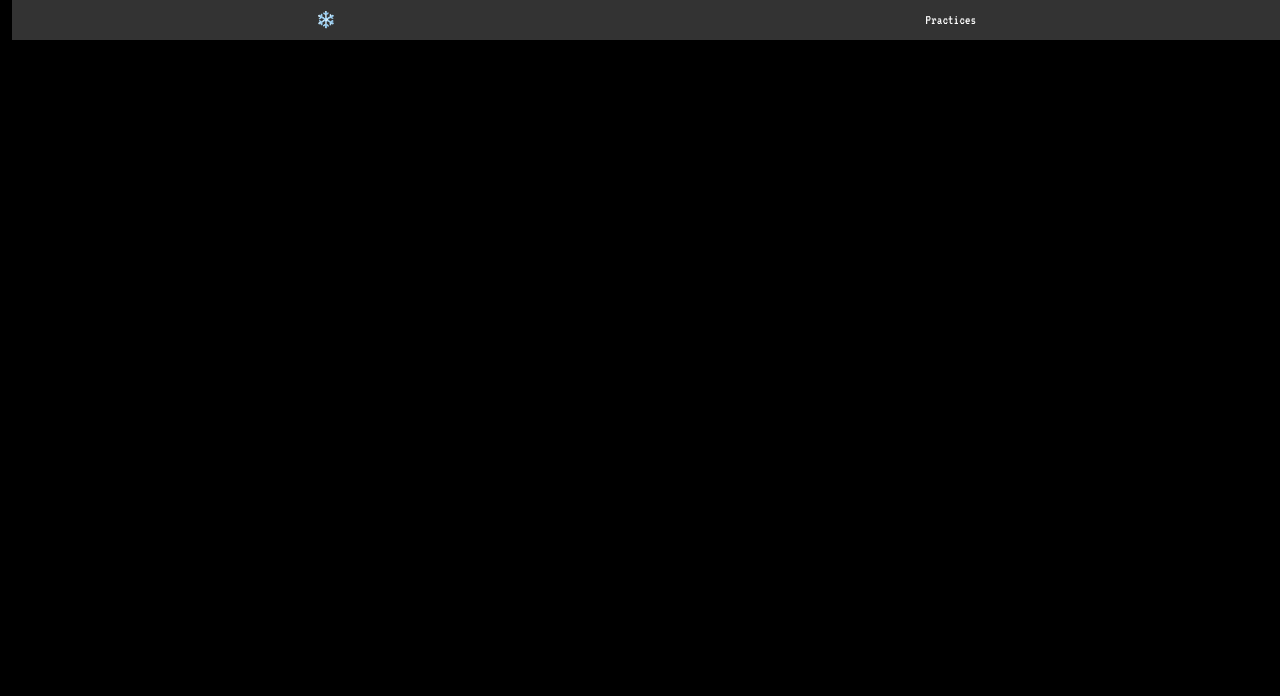
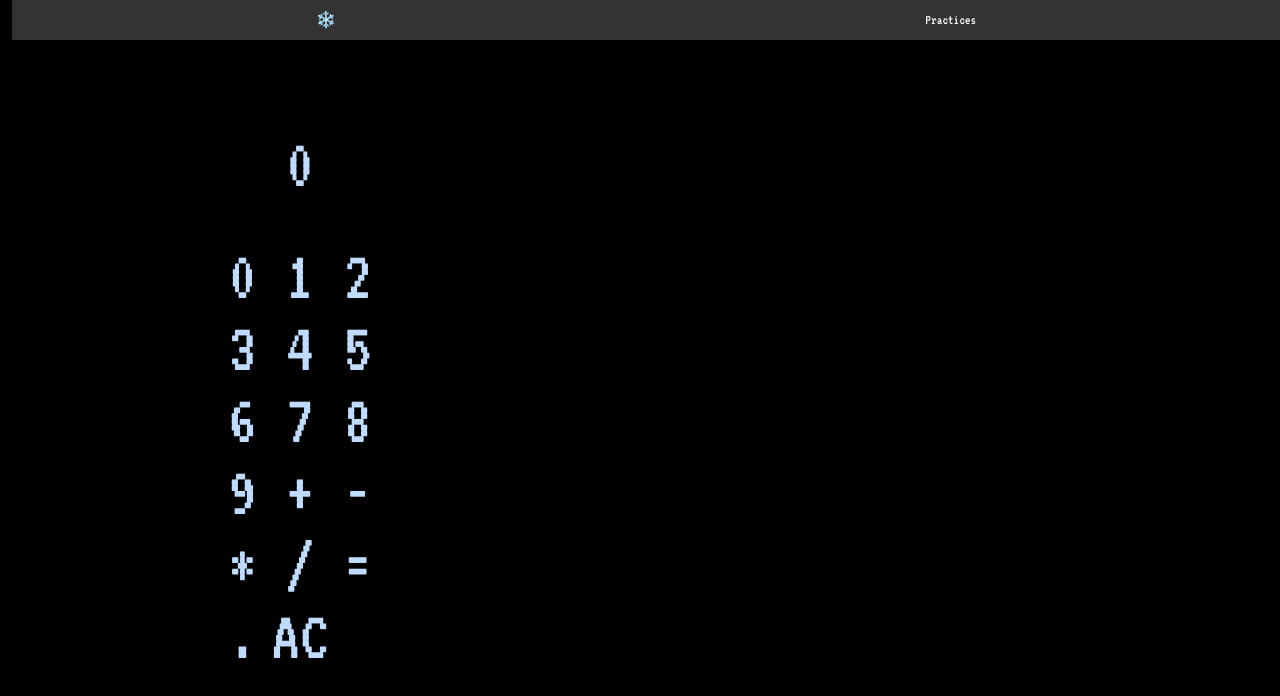
Before and after one commit to snow-t-m-yang/react-practice202304, a Next.js app: page /calculator in a window 1280 px wide. Shown: the top 696 px of the page. Built offline with nearby package versions, Linux system fonts and the light colour scheme.

Commit message:
chore: Update Calculator

```diff
--- a/components/Calculator.tsx
+++ b/components/Calculator.tsx
@@ -1,9 +1,107 @@
 "use client";
 import { useReducer } from "react";
 
-const Calculator = () => {
+type State = {
+  output: string;
+};
+
+type Action =
+  | { type: "SET_OUTPUT"; payload: string }
+  | { type: "CLEAR_OUTPUT" };
+
+const initialState: State = {
+  output: "0",
+};
+
+const calcuReducer = (state: State, action: Action) => {
+  switch (action.type) {
+    case "SET_OUTPUT":
+      return { output: action.payload };
+    case "CLEAR_OUTPUT":
+      return { output: "0" };
+    default:
+      return state;
+  }
+};
+
+const Calculator: React.FC = () => {
+  const [state, dispatch] = useReducer(calcuReducer, initialState);
+
+  const handleInput = (e: React.MouseEvent<HTMLElement>) => {
+    const input = (e.target as HTMLElement)?.textContent ?? "";
+    if (input === "AC") {
+      dispatch({ type: "CLEAR_OUTPUT" });
+      return;
+    }
+
+    if (state.output === "0") {
+      dispatch({ type: "SET_OUTPUT", payload: input });
+    } else {
+      dispatch({ type: "SET_OUTPUT", payload: state.output + input });
+    }
+  };
+
+  const handleOperator = (e: React.MouseEvent) => {
+    const operator = (e.target as HTMLElement)?.textContent ?? "";
+    dispatch({ type: "SET_OUTPUT", payload: `${state.output}${operator}` });
+  };
+
+  const handleEqual = () => {
+    const expression = state.output.split(/([-+*/])/);
+    console.log(expression);
+    let result = Number(expression[0]);
+
+    for (let i = 1; i < expression.length; i += 2) {
+      const operator = expression[i];
+      const operand = Number(expression[i + 1]);
+
+      switch (operator) {
+        case "+":
+          result += operand;
+          break;
+        case "-":
+          result -= operand;
+          break;
+        case "*":
+          result *= operand;
+          break;
+        case "/":
+          result /= operand;
+          break;
+      }
+    }
+    console.log(expression);
+    dispatch({
+      type: "SET_OUTPUT",
+      payload: (Math.round(result * 100) / 100).toString(),
+    });
+  };
+
   return (
-    <section className="grid gap-10 pt-32 text-2xl text-blue-200 place-items-center"></section>
+    <section className="grid max-w-xl gap-10 pt-32 text-blue-200 text-7xl place-items-center">
+      <div className="flex flex-wrap max-w-xl">
+        <h1 className="">{state.output}</h1>
+      </div>
+      <div className="grid grid-cols-3 text-7xl">
+        <button onClick={handleInput}>0</button>
+        <button onClick={handleInput}>1</button>
+        <button onClick={handleInput}>2</button>
+        <button onClick={handleInput}>3</button>
+        <button onClick={handleInput}>4</button>
+        <button onClick={handleInput}>5</button>
+        <button onClick={handleInput}>6</button>
+        <button onClick={handleInput}>7</button>
+        <button onClick={handleInput}>8</button>
+        <button onClick={handleInput}>9</button>
+        <button onClick={handleOperator}>+</button>
+        <button onClick={handleOperator}>-</button>
+        <button onClick={handleOperator}>*</button>
+        <button onClick={handleOperator}>/</button>
+        <button onClick={handleEqual}>=</button>
+        <button onClick={handleInput}>.</button>
+        <button onClick={handleInput}>AC</button>
+      </div>
+    </section>
   );
 };
 export default Calculator;
```
